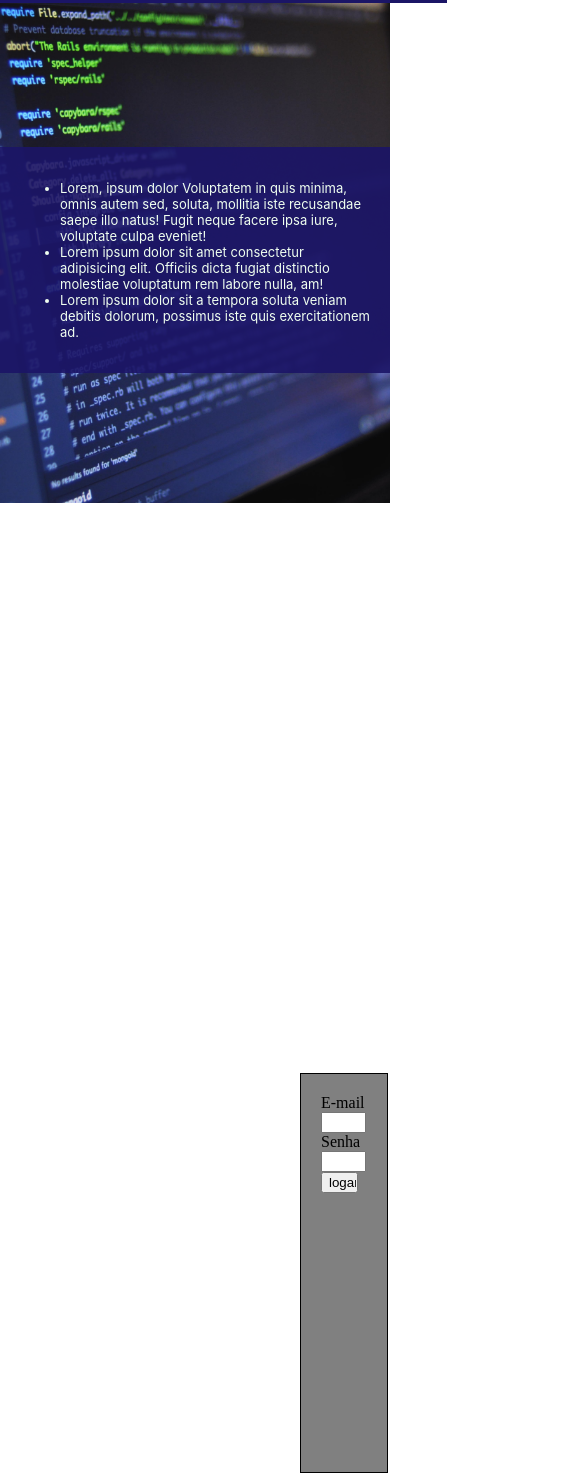
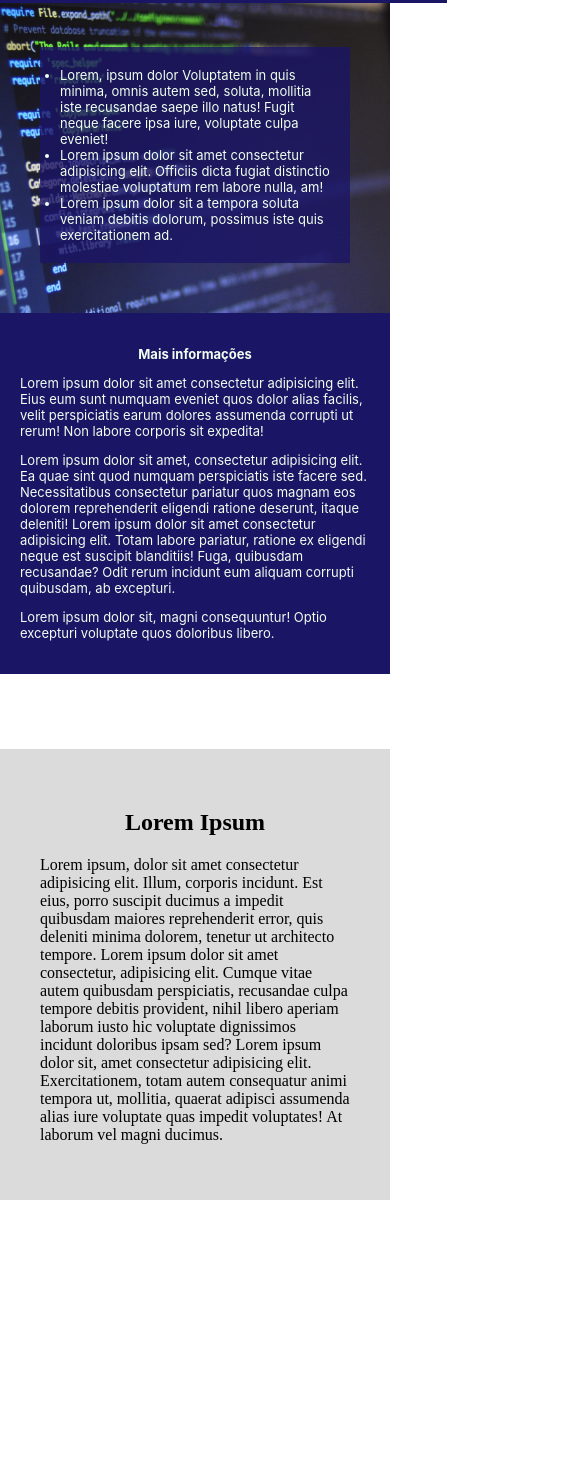
Before and after one commit to Pedro-Oliveira/Responsive-Page, a plain HTML site: page index.html in a window 390 px wide. Shown: the part 67-1543 px from the top of the page, 585 px wide, since content can reach past the window. Drawn offline with Linux system fonts and the light colour scheme.

Commit message:
responsividade
trabalhei a responsividade no css, também incremetei novos blocos ao site. Estou perto de acabar o projeto, ou estaria, se não estivesse com problemas com o footer pra variar.

```diff
--- a/css/style.css
+++ b/css/style.css
@@ -16,7 +16,12 @@ body{
     font-family: -apple-system, BlinkMacSystemFont, 'Segoe UI', Roboto, Oxygen, Ubuntu, Cantarell, 'Open Sans', 'Helvetica Neue', sans-serif;
     padding: 0 40px;
 }
-.formulario img{
+.formulario{
+    display: flex;
+    flex-wrap: wrap;
+    align-items: center;
+}
+.imge{
     width: 100%;
     position: relative;
     top: -40px;
@@ -24,27 +29,39 @@ body{
     object-fit: cover;
     z-index: -2;
 }
-.formulario div{
+.lista{
     max-width: 500px;
     padding: 20px 20px;
+    margin: auto;
     font-size: 13px;
-    background-color: rgb(27, 21, 102, 0.9);
+    background-color: rgb(27, 21, 102, 0.8);
     color: honeydew;
-    display: flex;
+    display: block;
     position: relative;
-    top: -400px;
+    top: -500px;
 }
-.formu{
-    background-color: grey;
-    color: black;
-    padding: 20px;
+.info strong{
+    text-align: center;
+}
+.info{
     max-width: 500px;
+    padding: 20px 20px;
+    margin: auto;
+    font-size: 13px;
+    background-color: rgb(27, 21, 102);
+    color: honeydew;
+    position: relative;
+    top: -450px;
+    display: block;
+}
+.informativo{
+    background-color: rgb(219, 219, 219);
+    width: calc(100%-40px);
+    padding: 40px;
+    position: relative;
+    top: -375px;
+}
+footer h1 p{
+    font-size: 13px;
     height: 400px;
-    display: inline-block;
-    border: black 1px solid;
-    box-sizing: border-box;
-    margin: 300px;
 }
-.formu input{
-    width: 80%;
-}
--- a/index.html
+++ b/index.html
@@ -13,8 +13,8 @@
             <strong><p>Logo</p></strong>
         </div>
     </header>
+    <img class="imge" src="imagens\pexels-luis-gomes-546819.jpg" al="Foto de luis gomes no Pexels">
     <section class="formulario">
-        <img src="imagens\pexels-luis-gomes-546819.jpg" al="Foto de luis gomes no Pexels">
         <div>
             <ul class="lista">
                 <li>Lorem, ipsum dolor  Voluptatem in quis minima, omnis autem sed, soluta, mollitia iste recusandae saepe illo natus! Fugit neque facere ipsa iure, voluptate culpa eveniet!</li>
@@ -22,34 +22,29 @@
                 <li>Lorem ipsum dolor sit a tempora soluta veniam debitis dolorum, possimus iste quis exercitationem ad.</li>
             </ul>
         </div>
-        <form class="formu">
-            <label for="ema">E-mail</label>
-            <br>
-            <input type="email" name="ema" id="ema">
-            <label for="pass">Senha</label>
-            <br>
-            <input type="password" name="pass" id="pass">
-            <input type="submit" value="logar">
-        </form>
+        <div class="info">
+            <strong><p>Mais informações</p></strong>
+            <p>Lorem ipsum dolor sit amet consectetur adipisicing elit. Eius eum sunt numquam eveniet quos dolor alias facilis, velit perspiciatis earum dolores assumenda corrupti ut rerum! Non labore corporis sit expedita!</p>
+            <p>Lorem ipsum dolor sit amet, consectetur adipisicing elit. Ea quae sint quod numquam perspiciatis iste facere sed. Necessitatibus consectetur pariatur quos magnam eos dolorem reprehenderit eligendi ratione deserunt, itaque deleniti! Lorem ipsum dolor sit amet consectetur adipisicing elit. Totam labore pariatur, ratione ex eligendi neque est suscipit blanditiis! Fuga, quibusdam recusandae? Odit rerum incidunt eum aliquam corrupti quibusdam, ab excepturi.</p>
+            <p>Lorem ipsum dolor sit, magni consequuntur! Optio excepturi voluptate quos doloribus libero.</p>
+        </div>
     </section>
     <section class="informativo">
-        <h1></h1>
-        <p></p>
+        <h1 style="text-align: center;">Lorem Ipsum</h1>
+        <p>Lorem ipsum, dolor sit amet consectetur adipisicing elit. Illum, corporis incidunt. Est eius, porro suscipit ducimus a impedit quibusdam maiores reprehenderit error, quis deleniti minima dolorem, tenetur ut architecto tempore. Lorem ipsum dolor sit amet consectetur, adipisicing elit. Cumque vitae autem quibusdam perspiciatis, recusandae culpa tempore debitis provident, nihil libero aperiam laborum iusto hic voluptate dignissimos incidunt doloribus ipsam sed? Lorem ipsum dolor sit, amet consectetur adipisicing elit. Exercitationem, totam autem consequatur animi tempora ut, mollitia, quaerat adipisci assumenda alias iure voluptate quas impedit voluptates! At laborum vel magni ducimus.</p>
     </section>
-    <section class="triade">
+    <footer>
         <div>
-            <h1></h1>
-            <p></p>
+            <h1>Desenvolvedor</h1>
+            <p>Este site foi desenvolvido por <strong>Pedro H. P. Oliveira Santos</strong>, o layout foi inspirado em outros sites, porém sua proposta não é originalidade, mas sim, <i>responsividade.</i></p>
         </div>
         <div>
-            <h1></h1>
-            <p></p>
+            <h1>Créditos</h1>
+            <p>A imagem do computador, usada na primeria section do site, foi tirada por Luis Gomes e encontrada no site <a href="https://www.pexels.com/pt-br/">Pexels</a>.</p>
         </div>
         <div>
-            <h1></h1>
-            <p></p>
-        </div>
-    </section>
-    <footer></footer>
+            <h1>Considerações</h1>
+            <p>Tive problemas no começo do site e alguns permaneceram, mas em suma, estou satisfeito com o resultado final e com o que aprendi neste projeto. pretendo melhorar com mais projetos e no futuro concertar no que eu errei aqui.</p>
+    </footer>
 </body>
 </html>
```
